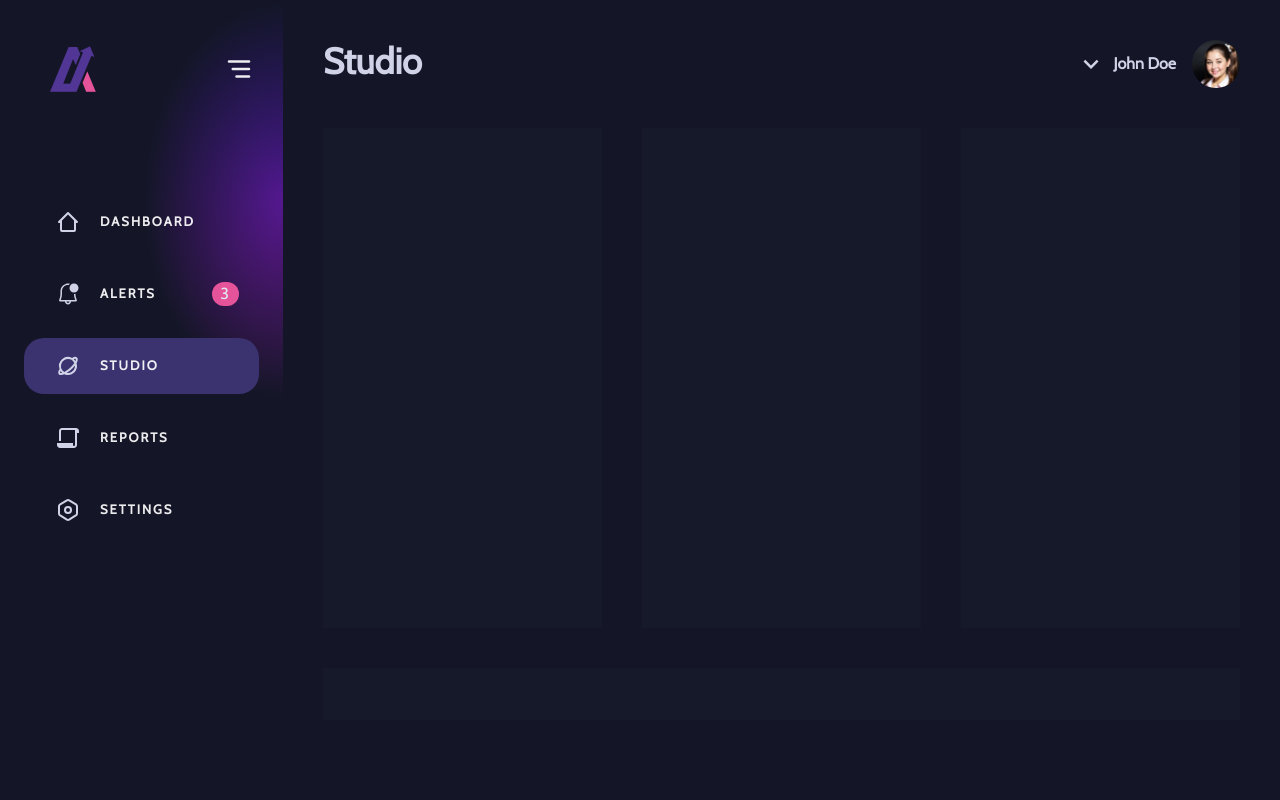
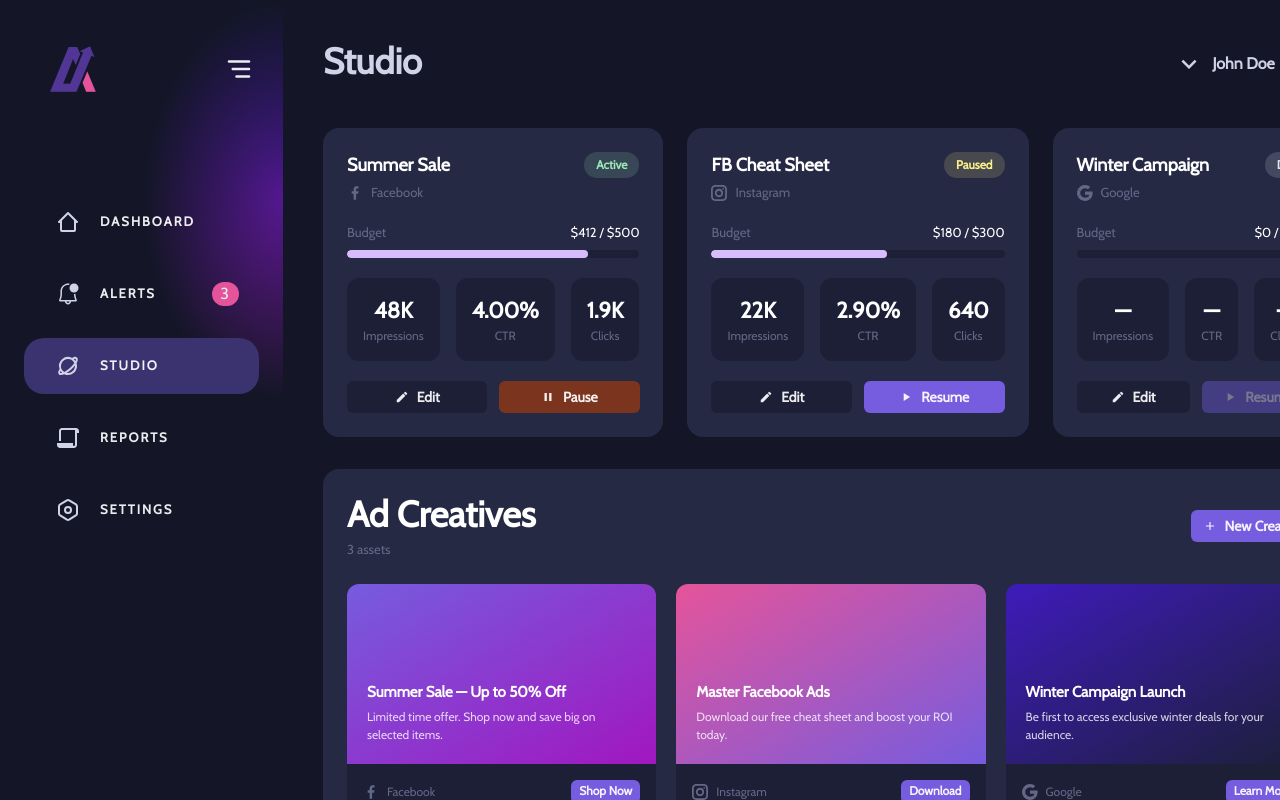
Before and after one commit to 4-life/ad-dashboard, a React (Vite) app: page /studio in a window 1280 px wide. Built offline with nearby package versions, Linux system fonts and the light colour scheme.

Commit message:
Update studio page

```diff
--- /dev/null
+++ b/src/components/CampaignCard/index.tsx
@@ -0,0 +1,155 @@
+import { JSX } from 'react';
+import {
+  Badge,
+  Box,
+  Button,
+  Flex,
+  Icon,
+  Progress,
+  Text,
+} from '@chakra-ui/react';
+import { MdEdit, MdPause, MdPlayArrow } from 'react-icons/md';
+import { CampaignData } from '@/types';
+import getSocialIcon from '@/utils/getSocialIcon';
+
+const statusColor: Record<CampaignData['status'], string> = {
+  active: 'green',
+  paused: 'yellow',
+  draft: 'gray',
+};
+
+const fmt = new Intl.NumberFormat('en', { notation: 'compact' });
+
+interface Props {
+  data: CampaignData;
+}
+
+export default function CampaignCard({ data }: Props): JSX.Element {
+  const { name, platform, status, budget, spent, impressions, clicks } = data;
+
+  const spentPct = budget > 0 ? (spent / budget) * 100 : 0;
+  const ctrRaw = impressions > 0 ? (clicks / impressions) * 100 : 0;
+  const ctr = `${ctrRaw.toFixed(2)}%`;
+
+  return (
+    <Flex
+      flex={1}
+      flexDirection="column"
+      bg="main.300"
+      borderRadius={16}
+      p={6}
+      gap={5}
+    >
+      <Flex justifyContent="space-between" alignItems="flex-start">
+        <Box>
+          <Text color="white" fontWeight={700} fontSize={18} mb={1}>
+            {name}
+          </Text>
+          <Flex alignItems="center" gap={2}>
+            <Icon as={getSocialIcon(platform)} boxSize={4} color="text.400" />
+            <Text fontSize={13} color="text.400" textTransform="capitalize">
+              {platform}
+            </Text>
+          </Flex>
+        </Box>
+        <Badge
+          colorScheme={statusColor[status]}
+          borderRadius={20}
+          px={3}
+          py={1}
+          textTransform="capitalize"
+        >
+          {status}
+        </Badge>
+      </Flex>
+
+      <Box>
+        <Flex justifyContent="space-between" mb={2}>
+          <Text fontSize={13} color="text.400">
+            Budget
+          </Text>
+          <Text fontSize={13} color="white">
+            ${spent} / ${budget}
+          </Text>
+        </Flex>
+        <Progress
+          value={spentPct}
+          size="sm"
+          colorScheme="purple"
+          borderRadius={4}
+          bg="main.400"
+        />
+      </Box>
+
+      <Flex gap={4}>
+        <Flex
+          flex={1}
+          bg="main.400"
+          borderRadius={12}
+          p={4}
+          flexDirection="column"
+          alignItems="center"
+        >
+          <Text fontSize={22} fontWeight={700} color="white">
+            {impressions > 0 ? fmt.format(impressions) : '—'}
+          </Text>
+          <Text fontSize={12} color="text.400">
+            Impressions
+          </Text>
+        </Flex>
+        <Flex
+          flex={1}
+          bg="main.400"
+          borderRadius={12}
+          p={4}
+          flexDirection="column"
+          alignItems="center"
+        >
+          <Text fontSize={22} fontWeight={700} color="white">
+            {impressions > 0 ? ctr : '—'}
+          </Text>
+          <Text fontSize={12} color="text.400">
+            CTR
+          </Text>
+        </Flex>
+        <Flex
+          flex={1}
+          bg="main.400"
+          borderRadius={12}
+          p={4}
+          flexDirection="column"
+          alignItems="center"
+        >
+          <Text fontSize={22} fontWeight={700} color="white">
+            {clicks > 0 ? fmt.format(clicks) : '—'}
+          </Text>
+          <Text fontSize={12} color="text.400">
+            Clicks
+          </Text>
+        </Flex>
+      </Flex>
+
+      <Flex gap={3} mt="auto">
+        <Button
+          flex={1}
+          size="sm"
+          bg="main.400"
+          _hover={{ bg: 'main.200' }}
+          leftIcon={<MdEdit />}
+        >
+          Edit
+        </Button>
+        <Button
+          flex={1}
+          size="sm"
+          bg={status === 'active' ? 'orange.800' : 'main.100'}
+          _hover={{ bg: status === 'active' ? 'orange.700' : 'purple.600' }}
+          leftIcon={status === 'active' ? <MdPause /> : <MdPlayArrow />}
+          isDisabled={status === 'draft'}
+        >
+          {status === 'active' ? 'Pause' : 'Resume'}
+        </Button>
+      </Flex>
+    </Flex>
+  );
+}
--- a/src/config.ts
+++ b/src/config.ts
@@ -1,4 +1,4 @@
-import { ActivityData, AlertData, User } from './types';
+import { ActivityData, AlertData, CampaignData, User } from './types';
 
 const menu = [
   {
@@ -166,3 +166,36 @@ export const alertsData: AlertData[] = [
     adName: 'Summer Sale',
   },
 ];
+
+export const campaignsData: CampaignData[] = [
+  {
+    id: 'c1',
+    name: 'Summer Sale',
+    platform: 'facebook',
+    status: 'active',
+    budget: 500,
+    spent: 412,
+    impressions: 48200,
+    clicks: 1930,
+  },
+  {
+    id: 'c2',
+    name: 'FB Cheat Sheet',
+    platform: 'instagram',
+    status: 'paused',
+    budget: 300,
+    spent: 180,
+    impressions: 22100,
+    clicks: 640,
+  },
+  {
+    id: 'c3',
+    name: 'Winter Campaign',
+    platform: 'google',
+    status: 'draft',
+    budget: 800,
+    spent: 0,
+    impressions: 0,
+    clicks: 0,
+  },
+];
--- a/src/pages/Studio.tsx
+++ b/src/pages/Studio.tsx
@@ -1,19 +1,134 @@
 import { JSX } from 'react';
-import { Box, Flex } from '@chakra-ui/react';
+import { Box, Button, Flex, Heading, Icon, Text } from '@chakra-ui/react';
+import { MdAdd } from 'react-icons/md';
 import Header from '../components/Header';
-import { user } from '../config';
+import CampaignCard from '../components/CampaignCard';
+import { campaignsData, user } from '../config';
+import getSocialIcon from '../utils/getSocialIcon';
+
+interface Creative {
+  id: string;
+  headline: string;
+  body: string;
+  cta: string;
+  from: string;
+  to: string;
+  platform: string;
+}
+
+const creatives: Creative[] = [
+  {
+    id: 'cr1',
+    headline: 'Summer Sale — Up to 50% Off',
+    body: 'Limited time offer. Shop now and save big on selected items.',
+    cta: 'Shop Now',
+    from: '#765cde',
+    to: '#a117bf',
+    platform: 'facebook',
+  },
+  {
+    id: 'cr2',
+    headline: 'Master Facebook Ads',
+    body: 'Download our free cheat sheet and boost your ROI today.',
+    cta: 'Download',
+    from: '#e5549a',
+    to: '#765cde',
+    platform: 'instagram',
+  },
+  {
+    id: 'cr3',
+    headline: 'Winter Campaign Launch',
+    body: 'Be first to access exclusive winter deals for your audience.',
+    cta: 'Learn More',
+    from: '#3e1bbb',
+    to: '#1c1f36',
+    platform: 'google',
+  },
+];
 
 export default function Studio(): JSX.Element {
   return (
     <Flex flex={1}>
       <Flex flex={1} flexDirection="column">
         <Header user={user} pageTitle="Studio" />
-        <Flex gap={10} mb={10}>
-          <Box w="full" h={500} bg="gray.700" opacity={0.1}></Box>
-          <Box w="full" h={500} bg="gray.700" opacity={0.1}></Box>
-          <Box w="full" h={500} bg="gray.700" opacity={0.1}></Box>
+
+        <Flex gap={6} mb={8} alignItems="stretch">
+          {campaignsData.map((c) => (
+            <CampaignCard key={c.id} data={c} />
+          ))}
         </Flex>
-        <Box w="full" h={300} bg="gray.700" opacity={0.1} mb={10}></Box>
+
+        <Box bg="main.300" borderRadius={16} p={6}>
+          <Flex justifyContent="space-between" alignItems="center" mb={6}>
+            <Box>
+              <Heading as="h3" mb={1}>
+                Ad Creatives
+              </Heading>
+              <Text fontSize={13} color="text.400">
+                {creatives.length} assets
+              </Text>
+            </Box>
+            <Button
+              size="sm"
+              bg="main.100"
+              _hover={{ bg: 'purple.600' }}
+              leftIcon={<MdAdd />}
+            >
+              New Creative
+            </Button>
+          </Flex>
+
+          <Flex gap={5}>
+            {creatives.map((c) => (
+              <Flex
+                key={c.id}
+                flex={1}
+                flexDirection="column"
+                borderRadius={12}
+                overflow="hidden"
+              >
+                <Flex
+                  flexDirection="column"
+                  justifyContent="flex-end"
+                  p={5}
+                  h={180}
+                  bgGradient={`linear(to-br, ${c.from}, ${c.to})`}
+                >
+                  <Text color="white" fontWeight={700} fontSize={15} mb={1}>
+                    {c.headline}
+                  </Text>
+                  <Text color="whiteAlpha.800" fontSize={12}>
+                    {c.body}
+                  </Text>
+                </Flex>
+                <Flex
+                  bg="main.400"
+                  p={4}
+                  justifyContent="space-between"
+                  alignItems="center"
+                >
+                  <Flex alignItems="center" gap={2}>
+                    <Icon
+                      as={getSocialIcon(c.platform)}
+                      boxSize={4}
+                      color="text.400"
+                    />
+                    <Text
+                      fontSize={12}
+                      color="text.400"
+                      textTransform="capitalize"
+                    >
+                      {c.platform}
+                    </Text>
+                  </Flex>
+                  <Button size="xs" bg="main.100" _hover={{ bg: 'purple.600' }}>
+                    {c.cta}
+                  </Button>
+                </Flex>
+              </Flex>
+            ))}
+          </Flex>
+        </Box>
       </Flex>
     </Flex>
   );
```
Also changed, not shown: src/types.ts (+11 -0 lines).
